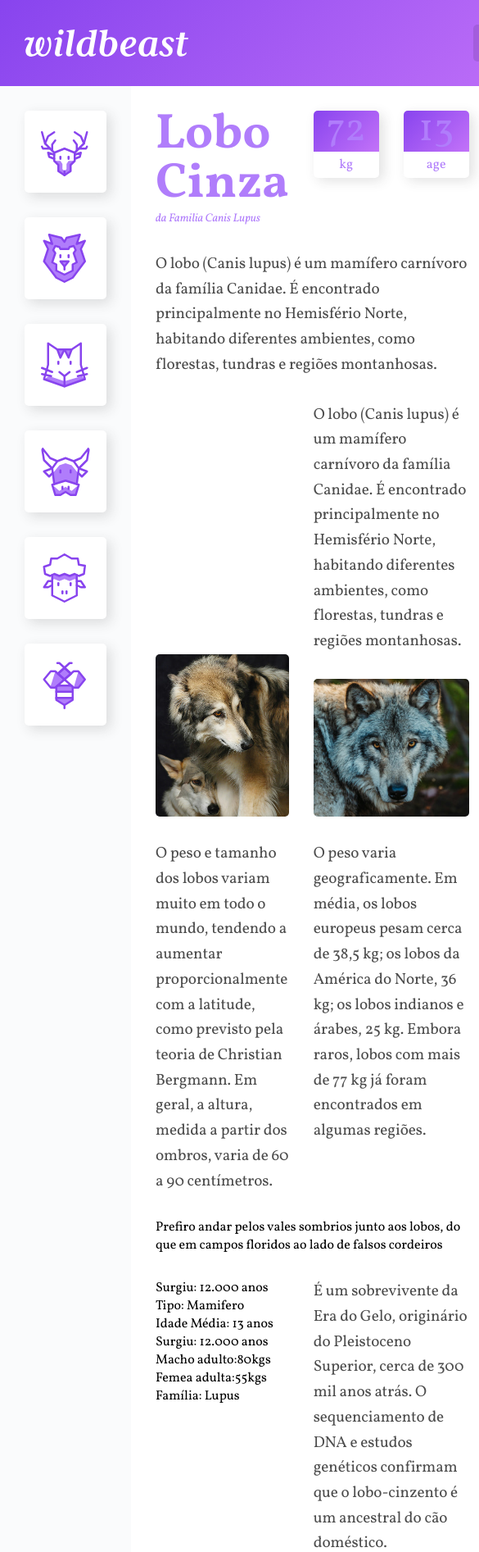
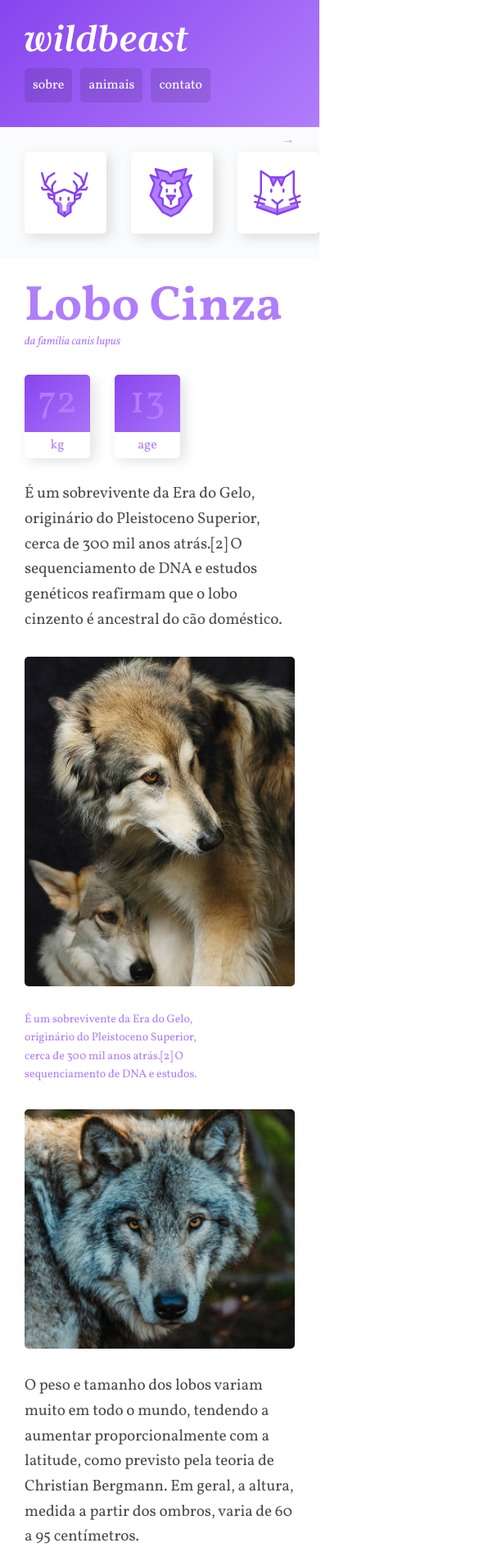
Before and after one commit to gmclaraa/Wildbeast, a plain HTML site: page index.html in a window 390 px wide. Shown: the top 1893 px of the page at 82% size, 585 px wide, since content can reach past the window. Drawn offline with Linux system fonts and the light colour scheme.

Commit message:
Ajustes Finais

```diff
--- a/index.html
+++ b/index.html
@@ -1,47 +1,41 @@
 <!DOCTYPE html>
-<html lang="en">
+<html>
+  <head>
+    <title>Wildbeast</title>
+    <meta name="viewport" content="width=device-width, initial-scale=1, shrink-to-fit=no">
+    <link href="https://fonts.googleapis.com/css?family=Vollkorn:400,400i,700" rel="stylesheet">
+    <link rel="stylesheet" href="./style.css">
+  </head>
+  <body>
 
-<head>
-    <meta charset="UTF-8">
-    <meta name="viewport" content="width=device-width, initial-scale=1.0">
-    <title>Wildbeast</title>
-
-    <link rel="stylesheet" href="./style.css">
-
-    <link href="https://fonts.googleapis.com/css2?family=Vollkorn:ital,wght@0,400..900;1,400..900&display=swap"
-        rel="stylesheet">
-</head>
-
-<body>
     <div class="estrutura">
 
       <header class="header">
-            <a href="#" class="logo"><img src="./img/wildbeast.svg" alt="Wildbeast"></a>
-
+        <a href="#" class="logo"><img src="img/wildbeast.svg" alt="Wildbeast"></a>
         <nav>
           <ul>
-                    <li><a href="#">Sobre</a></li>
-                    <li><a href="#">Animais</a></li>
-                    <li><a href="#">Contato</a></li>
+            <li><a href="#">sobre</a></li>
+            <li><a href="#">animais</a></li>
+            <li><a href="#">contato</a></li>
           </ul>
         </nav>
       </header>
 
       <nav class="sidenav">
         <ul>
-                <li><a href="#"><img src="./img/icones/cervo.svg" alt="Cervo"></a></li>
-                <li><a href="#"><img src="./img/icones/leao.svg" alt="Leão"></a></li>
-                <li><a href="#"><img src="./img/icones/gato.svg" alt="Gato"></a></li>
-                <li><a href="#"><img src="./img/icones/vaca.svg" alt="Vaca"></a></li>
-                <li><a href="#"><img src="./img/icones/ovelha.svg" alt="Ovelha"></a></li>
-                <li><a href="#"><img src="./img/icones/abelha.svg" alt="Abelha"></a></li>
+          <li><a href="#"><img src="img/icones/cervo.svg" alt="Cervo"></a></li>
+          <li><a href="#"><img src="img/icones/leao.svg" alt="Leão"></a></li>
+          <li><a href="#"><img src="img/icones/gato.svg" alt="Gato"></a></li>
+          <li><a href="#"><img src="img/icones/vaca.svg" alt="Vaca"></a></li>
+          <li><a href="#"><img src="img/icones/ovelha.svg" alt="Ovelha"></a></li>
+          <li><a href="#"><img src="img/icones/abelha.svg" alt="Abelha"></a></li>
         </ul>
       </nav>
 
       <main class="content">
         <div class="titulo">
           <h1>Lobo Cinza</h1>
-                <span>da Familia Canis Lupus</span>
+          <span>da família canis lupus</span>
         </div>
 
         <div class="caracteristicas">
@@ -54,62 +48,56 @@
             <span class="rotulo">age</span>
           </div>
         </div>
-            <p class="col-wide">O lobo (Canis lupus) é um mamífero carnívoro da família Canidae. É encontrado principalmente no
-                Hemisfério Norte,
-                habitando diferentes ambientes, como florestas, tundras e regiões montanhosas.</p>
-            <img class="imagem-1" src="./img/wolf1.jpg" alt="wolf1">
-            <p>O lobo (Canis lupus) é um mamífero carnívoro da família Canidae. É encontrado principalmente no
-                Hemisfério Norte,
-                habitando diferentes ambientes, como florestas, tundras e regiões montanhosas.</p>
 
-            <img class="imagem-2" src="./img/wolf2.jpg" alt="wolf2">
-            <p>O peso e tamanho dos lobos variam muito em todo o mundo, tendendo a aumentar proporcionalmente com a
-                latitude, como previsto pela teoria de Christian Bergmann. Em geral, a altura, medida a partir dos
-                ombros, varia de 60 a 90 centímetros.</p>
+        <p class="col-wide">É um sobrevivente da Era do Gelo, originário do Pleistoceno Superior, cerca de 300 mil anos atrás.[2] O sequenciamento de DNA e estudos genéticos reafirmam que o lobo cinzento é ancestral do cão doméstico.</p>
 
-            <p>O peso varia geograficamente. Em média, os lobos europeus pesam cerca de 38,5 kg; os lobos da América do
-                Norte, 36 kg; os lobos indianos e árabes, 25 kg. Embora raros, lobos com mais de 77 kg já foram
-                encontrados em algumas regiões.</p>
+        <img class="imagem-1" src="img/wolf1.jpg" alt="Wolf 1">
+
+        <p class="destaque">É um sobrevivente da Era do Gelo, originário do Pleistoceno Superior, cerca de 300 mil anos atrás.[2] O sequenciamento de DNA e estudos.</p>
+
+        <img class="imagem-2" src="img/wolf2.jpg" alt="Wolf 2">
+
+        <p>O peso e tamanho dos lobos variam muito em todo o mundo, tendendo a aumentar proporcionalmente com a latitude, como previsto pela teoria de Christian Bergmann. Em geral, a altura, medida a partir dos ombros, varia de 60 a 95 centímetros.</p>
+
+        <p>O peso varia geograficamente. Em média, os lobos europeus pesam 38,5 kg; os lobos da América do Norte, 36 kg; os lobos indianos e árabes, 25 kg.[7] Embora raros, lobos com mais de 77 kg foram encontrados no Alasca, Canadá,[8] e na antiga União Soviética.</p>
 
         <blockquote class="citacao col-wide">
-                Prefiro andar pelos vales sombrios junto aos lobos, do que em campos floridos ao lado de falsos
-                cordeiros
+          <p>“Há algo no uivar do lobo que tira um homem do aqui e agora e o transporta para uma floresta da mente.”</p>
         </blockquote>
 
         <ul class="atributos">
           <li>Surgiu: 12.000 anos</li>
-                <li>Tipo: Mamifero</li>
+          <li>Tipo: Mamífero</li>
           <li>Idade Média: 13 anos</li>
-                <li>Surgiu: 12.000 anos</li>
-                <li>Macho adulto:80kgs</li>
-                <li>Femea adulta:55kgs</li>
+          <li>Macho adulto: 80kg</li>
+          <li>Fêmea adulta: 55kg</li>
           <li>Família: Lupus</li>
         </ul>
+
         <div class="informacoes">
-                <p>É um sobrevivente da Era do Gelo, originário do Pleistoceno Superior, cerca de 300 mil anos atrás. O
-                    sequenciamento de DNA e estudos genéticos confirmam que o lobo-cinzento é um ancestral do cão
-                    doméstico.</p>
+          <p>É um sobrevivente da Era do Gelo, originário do Pleistoceno Superior, cerca de 300 mil anos atrás.[2] O sequenciamento de DNA e estudos genéticos reafirmam que o lobo cinzento é ancestral do cão doméstico.</p>
+          <p>É um sobrevivente da Era do Gelo, originário do Pleistoceno Superior, cerca de 300 mil anos atrás.[2] O sequenciamento de DNA e estudos genéticos reafirmam que o lobo cinzento é ancestral do cão doméstico.</p>
+        </div>
 
-                <p>É um sobrevivente da Era do Gelo, originário do Pleistoceno Superior, cerca de 300 mil anos atrás. O
-                    sequenciamento de DNA e estudos genéticos confirmam que o lobo-cinzento é um ancestral do cão
-                    doméstico.</p>
-            </div>
-            <img class="col-wide"  src="./img/wolf3.jpg" alt="wolf3">
+        <img class="col-wide" src="img/wolf3.jpg" alt="Wolf 3">
+
       </main>
 
       <aside class="anuncios">
         <div class="anuncio-item">
-                <img src="./img/anuncio-1.jpg" alt="anuncio1">
+          <img src="img/anuncio-1.jpg" alt="Anuncio 1">
         </div>
+
         <div class="anuncio-item">
-                <img src="./img/anuncio-2.jpg" alt="anuncio2">
+          <img src="img/anuncio-2.jpg" alt="Anuncio 2">
         </div>
       </aside>
+
       <footer class="footer">
-            <p> gmclaraa © 2026 Thanks to Origamid</p>
+        <p>Origamid © 2012 - 2017. Alguns direitos reservados.</p>
       </footer>
 
     </div>
+
   </body>
-
 </html>
--- a/style.css
+++ b/style.css
@@ -9,42 +9,61 @@ blockquote {
 }
 
 body {
-    font-family: "Vollkorn", Georgia, 'Times New Roman', Times, serif;
+  font-family: 'Vollkorn', Georgia, serif;
+}
+
+li {
+  list-style: none;
 }
 
 a {
   text-decoration: none;
 }
 
-li {
-    list-style: none;
-}
-
 img {
-    max-width: 100%;
   display: block;
+  width: 100%;
   border-radius: 5px;
 }
 
-/*Grid geral*/
+/* GRID GERAL */
 
 .estrutura {
   display: grid;
   grid-template-columns: minmax(160px, 1fr) 3fr 300px;
   grid-template-areas:
-        "header header header"
-        "sidenav content anuncios"
-        "footer footer footer";
-
+    'header header header'
+    'sidenav content anuncios'
+    'footer footer footer';
 }
 
+@media (max-width: 1200px) {
+  .estrutura {
+    grid-template-areas:
+      'header header header'
+      'sidenav content content'
+      'sidenav anuncios anuncios'
+      'footer footer footer';
+  }
+}
 
-/*Header*/
+@media (max-width: 760px) {
+  .estrutura {
+    grid-template-columns: 100%;
+    grid-template-areas:
+      'header'
+      'sidenav'
+      'content'
+      'anuncios'
+      'footer';
+  }
+}
 
+/*HEADER*/
 
 .header {
   grid-area: header;
-    background: linear-gradient(135deg, #8844ee, #d07dfb);
+  background: linear-gradient(135deg, #8844ee, #b07dfb);
   padding: 30px;
   display: grid;
   grid-template-columns: 1fr auto;
@@ -57,7 +76,7 @@ img {
 
 .header nav ul {
   display: flex;
-    flex: wrap;
+  flex-wrap: wrap;
 }
 
 .header nav a {
@@ -65,7 +84,7 @@ img {
   padding: 10px;
   color: white;
   font-size: 1.125em;
-    background: rgba(0, 0, 0, .1);
+  background: rgba(0, 0, 0, 0.1);
   border-radius: 5px;
   transition: 0.1s;
 }
@@ -74,12 +93,26 @@ img {
   background: rgba(0, 0, 0, 0.5);
 }
 
-.header li+li {
+.header li + li {
   margin-left: 30px;
 }
 
-/*Sidenav*/
+@media (max-width: 760px) {
+  .header {
+    grid-template-columns: auto;
+  }
+  .logo {
+    margin-bottom: 20px;
+  }
+  .header nav a {
+    font-size: 1em;
+  }
+  .header li + li {
+    margin-left: 10px;
+  }
+}
 
+/*SIDENAV*/
 
 .sidenav {
   grid-area: sidenav;
@@ -96,25 +129,71 @@ img {
   padding: 20px;
   border-radius: 5px;
   box-shadow: 5px 5px 15px 0px rgba(44, 44, 44, 0.15);
-    transition: .1s ease-out;
+  transition: 0.1s ease-out;
 }
 
 .sidenav li a:hover {
   background: #b07dfb;
 }
 
-/*Content*/
+@keyframes seta {
+  from {
+    right: 30px;
+  }
+  to {
+    right: 20px;
+  }
+}
+
+@media (max-width: 760px) {
+  .sidenav {
+    position: relative;
+    overflow-x: auto;
+    -webkit-overflow-scrolling: touch;
+    -ms-overflow-style: -ms-autohiding-scrollbar;
+  }
+  .sidenav::after {
+    content: '→';
+    position: absolute;
+    top: 5px;
+    right: 30px;
+    color: rgba(0, 0, 0, 0.3);
+    animation: seta 0.5s ease-in 0s infinite alternate;
+  }
+  .sidenav ul {
+    display: flex;
+  }
+  .sidenav li {
+    flex: 1 0 60px;
+  }
+  .sidenav {
+    padding: 0 30px;
+  }
+  .sidenav li a {
+    margin: 30px 30px 30px 0;
+  }
+}
+
+/*CONTENT*/
+
 .content {
   grid-area: content;
+  max-width: 900px;
   margin: 0 auto;
   padding: 30px;
   display: grid;
   grid-template-columns: 1fr 1fr;
-    grid-gap: 30px;
+  gap: 30px;
+}
+
+@media (max-width: 600px) {
+  .content {
+    grid-template-columns: auto;
+  }
 }
 
 .col-wide {
-    grid-column: 1/-1;
+  grid-column: 1 / -1;
 }
 
 .imagem-1 {
@@ -122,24 +201,24 @@ img {
   align-self: end;
 }
 
-.imagem-2 {
-
+.item-2 {
   align-self: end;
 }
 
-/*Estilos Content*/
+/*ESTILOS CONTENT*/
+
 p {
   font-size: 1.2em;
   line-height: 1.6;
   letter-spacing: -0.005em;
-    color: rgba(0, 0, 0, .7);
+  color: rgba(0, 0, 0, 0.7);
 }
 
-.informacoes p+p {
-    margin-top: 80px;
+.informacoes p + p {
+  margin-top: 30px;
 }
 
-/*titulo*/
+/*TITULO*/
 
 .titulo {
   color: #b07dfb;
@@ -156,64 +235,97 @@ p {
   font-style: italic;
 }
 
-/*caracteristicas*/
+/*CARACTERISTICAS*/
 
 .caracteristicas {
   display: flex;
-    align-items: start;
-
+  align-items: flex-start;
 }
 
-.caracteristicas>div {
+.caracteristicas > div {
   width: 80px;
   text-align: center;
-    background: linear-gradient(135deg, #8844ee, #d07dfb);
+  background: linear-gradient(135deg, #8844ee, #b07dfb);
   border-radius: 5px;
   box-shadow: 5px 5px 15px 0px rgba(44, 44, 44, 0.15);
   position: relative;
-
 }
 
-.caracteristicas>div:first-child {
+.caracteristicas > div:first-child {
   margin-right: 30px;
 }
 
+.caracteristicas span {
+  display: block;
+  color: #b07dfb;
+}
+
 .numero {
-    color: #b07dfb;
   font-size: 3em;
   line-height: 1;
-    margin-top: 10px auto;
+  margin: 10px auto;
 }
 
 .rotulo {
   background: white;
   border-radius: 0 0 5px 5px;
-    color: #b07dfb;
   padding: 5px 0;
   position: relative;
   top: 2px;
 }
 
-.caracteristicas span {
-    display: block;
+.destaque {
+  font-size: 0.875em;
+  color: #b07dfb;
+  max-width: 16em;
 }
 
-/*Anuncios*/
+.citacao,
+.atributos {
+  align-self: start;
+  padding: 30px;
+  border-radius: 5px;
+  box-shadow: 5px 5px 15px 0px rgba(44, 44, 44, 0.15);
+  background: linear-gradient(135deg, #8844ee, #b07dfb);
+}
+
+.citacao p {
+  font-size: 1.5em;
+  font-style: italic;
+  text-align: center;
+  color: white;
+  max-width: 500px;
+  margin: 0 auto;
+}
+
+.atributos li {
+  color: white;
+  font-family: Courier, monospace;
+  font-size: 1.125em;
+  padding: 15px;
+}
+
+.atributos li + li {
+  border-top: 2px solid #b07dfb;
+}
+
+/*ANUNCIOS*/
+
 .anuncios {
   grid-area: anuncios;
-    background-color: #fafbfc;
+  background: #fafbfc;
   display: grid;
   align-content: start;
   padding: 30px;
-    grid-gap: 30px;
+  gap: 30px;
+  grid-template-columns: repeat(auto-fit, minmax(150px, 1fr));
 }
 
-
-
+/*FOOTER*/
 
 .footer {
   grid-area: footer;
-    background: linear-gradient(135deg, #8844ee, #d07dfb);
+  background: linear-gradient(135deg, #8844ee, #b07dfb);
 }
 
 .footer p {
```
Lines whose indentation alone changed are shown as unchanged.
